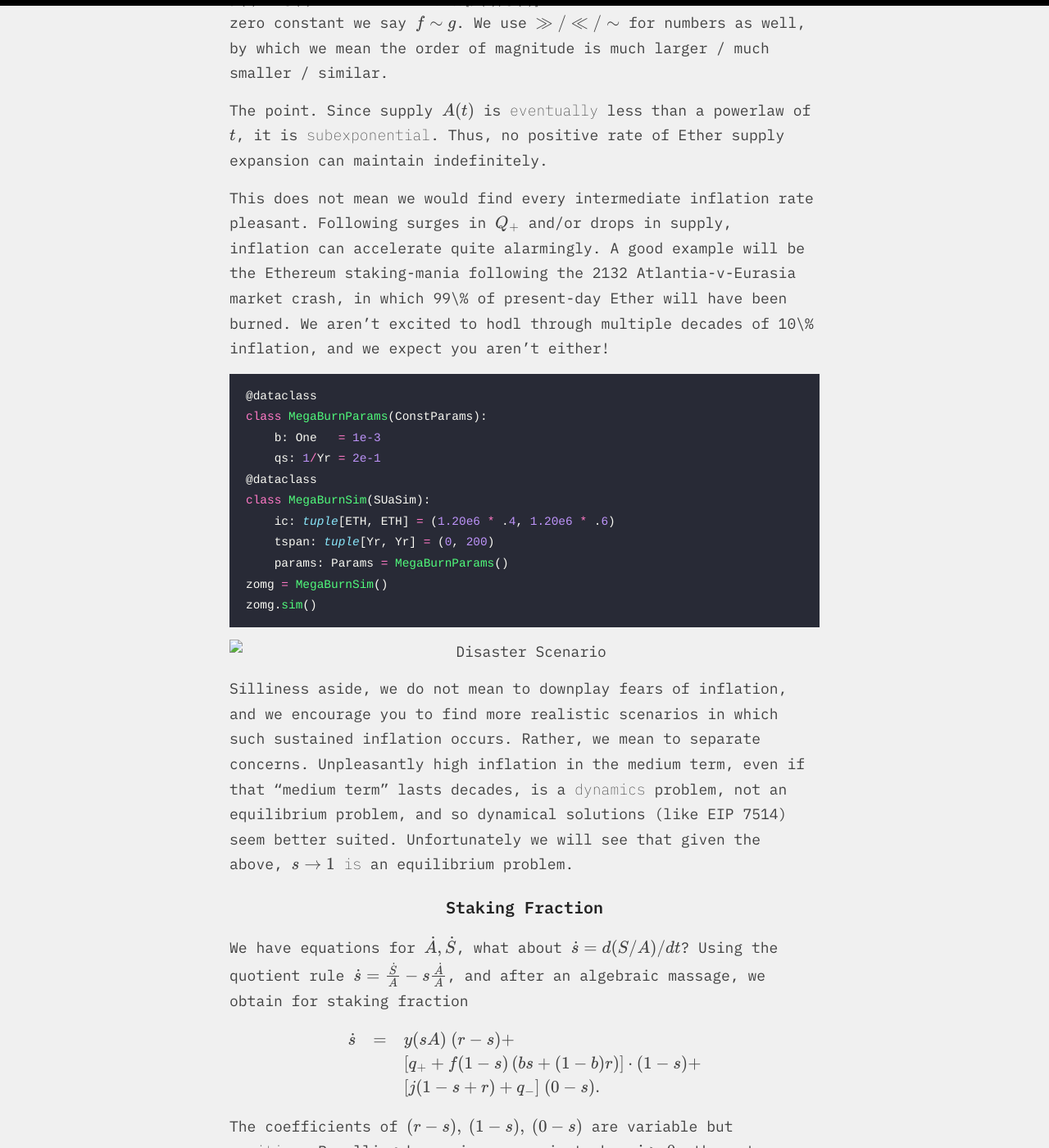
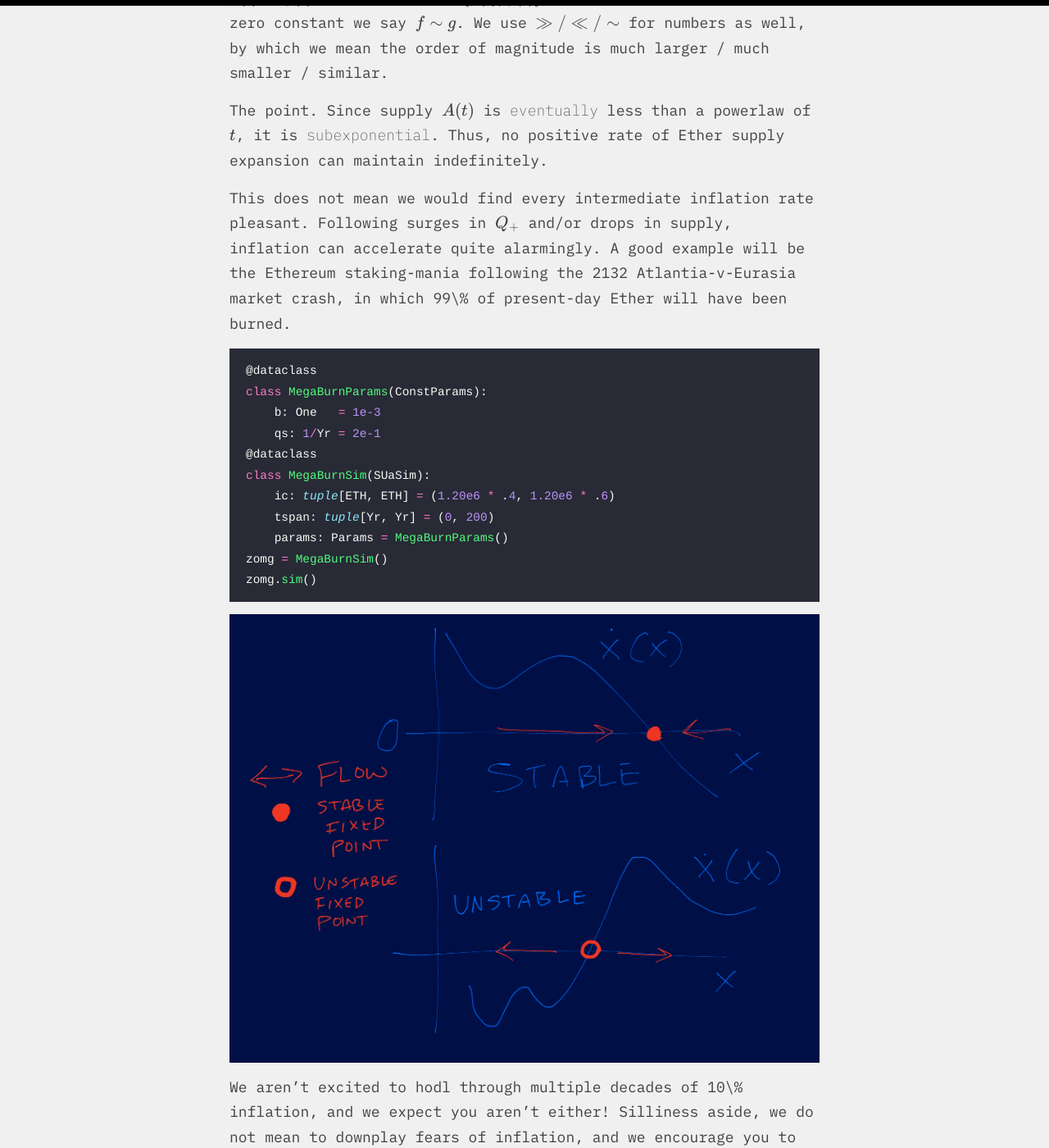
Before and after one commit to eric-downes/20sq-blog, a Jekyll site: the page built from _posts/2025-01-15-issuance-dynamics.md, in a window 1280 px wide and 1400 px high, scrolled down 12293 px. Shown: the whole window at 82% size. Built offline with Jekyll 4.4.1, drawn with Linux system fonts in a browser that asks for light colours; some web fonts are replaced; part of the change alters nothing that is shown; some of the changed text lies outside the part shown.

Commit message:
fixed image link

````diff
--- a/_posts/2025-01-15-issuance-dynamics.md
+++ b/_posts/2025-01-15-issuance-dynamics.md
@@ -429,9 +429,7 @@ This does not mean we would find every intermediate inflation rate
 pleasant.  Following surges in $$Q_+$$ and/or drops in supply,
 inflation can accelerate quite alarmingly.  A good example will be the
 Ethereum staking-mania following the 2132 Atlantia-v-Eurasia market
-crash, in which 99\% of present-day Ether will have been burned.  We
-aren't excited to hodl through multiple decades of 10\% inflation, and
-we expect you aren't either!
+crash, in which 99\% of present-day Ether will have been burned.
 
 ```python
 @dataclass
@@ -448,16 +446,19 @@ zomg.sim()
 ```
 
 ![Disaster Scenario](
-    ../assetsPosts/2025-issuance-dynamics/mega-burn.png)
+    ../assetsPosts/2025-01-15-issuance-dynamics/1d-stab.jpg)
 
-Silliness aside, we do not mean to downplay fears of inflation, and we
-encourage you to find more realistic scenarios in which such sustained
-inflation occurs.  Rather, we mean to separate concerns.  Unpleasantly
-high inflation in the medium term, even if that "medium term" lasts
-decades, is a *dynamics* problem, not an equilibrium problem, and so
-dynamical solutions (like EIP 7514) seem better suited.  Unfortunately
-we will see that given the above, $$s\to1$$ *is* an equilibrium
-problem.
+We aren't excited to hodl through multiple decades of 10\% inflation,
+and we expect you aren't either!  Silliness aside, we do not mean to
+downplay fears of inflation, and we encourage you to find more
+realistic scenarios in which such sustained inflation occurs.  Rather,
+we mean to separate concerns.
+
+Unpleasantly high inflation in the medium term, even if that "medium
+term" lasts decades, is a *dynamics* problem, not an equilibrium
+problem, and so dynamical solutions (like EIP 7514) seem better
+suited.  Unfortunately we will see that given the above, $$s\to1$$
+*is* an equilibrium problem.
 
 ### Staking Fraction
 
````
